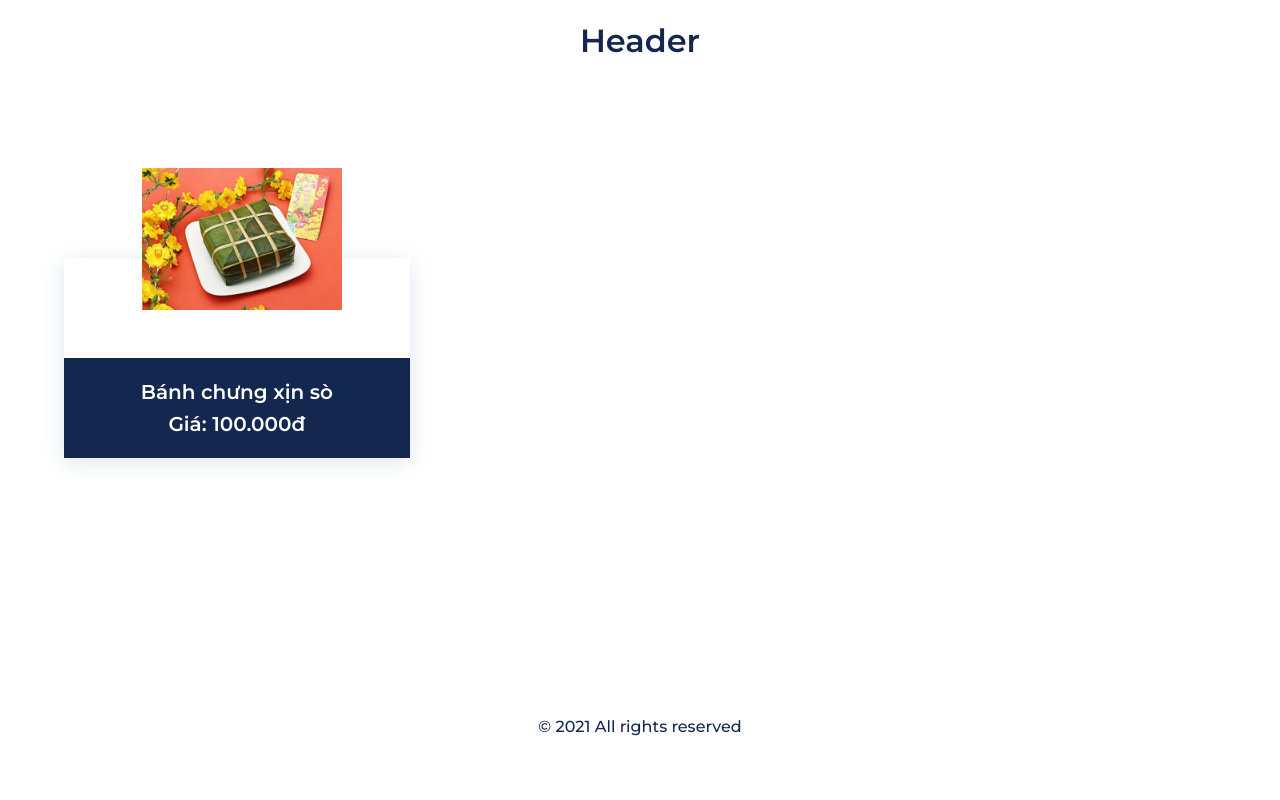
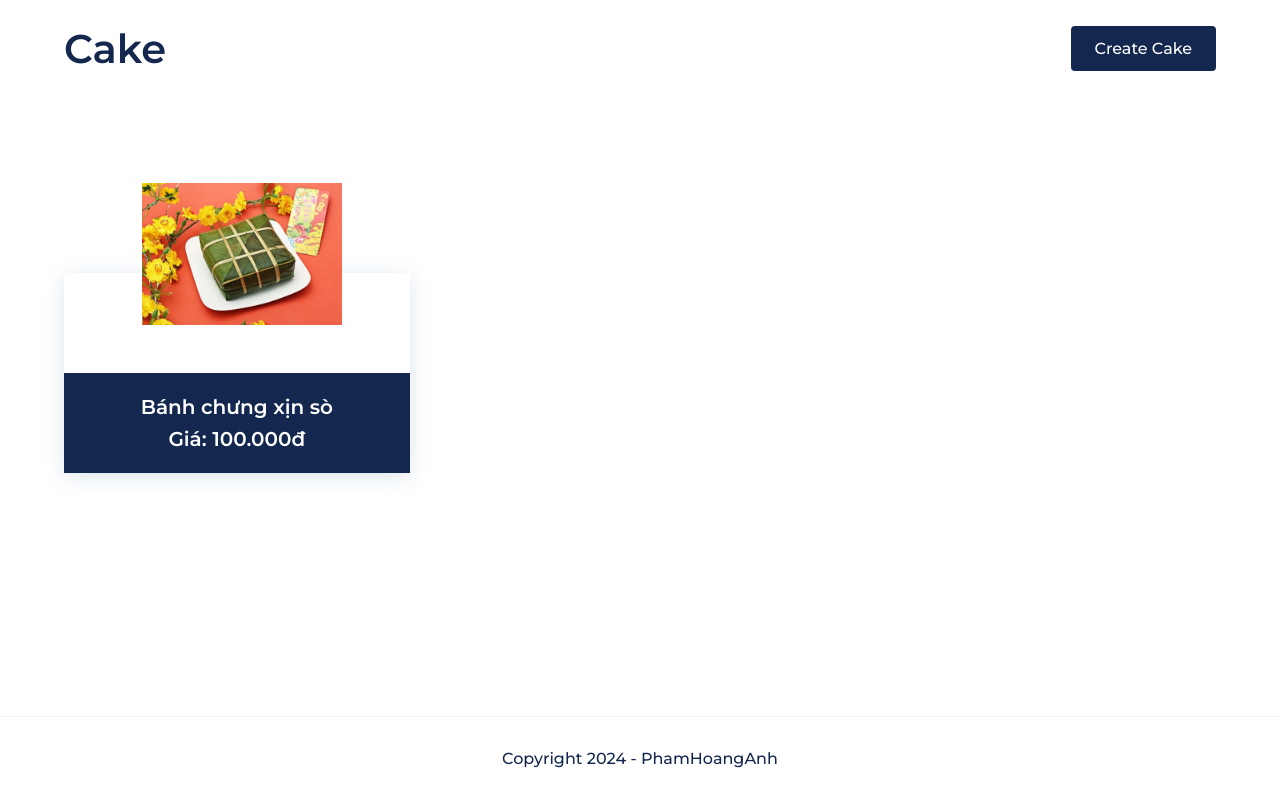
Before and after one commit to hoanganhp-ic/react-cake, a React (Create React App) app: page / in a window 1280 px wide. Built offline with nearby package versions, Linux system fonts and the light colour scheme.

Commit message:
header - footer

```diff
--- a/src/layouts/Footer.tsx
+++ b/src/layouts/Footer.tsx
@@ -1,8 +1,8 @@
 const Footer = () => {
     return (
-        <footer>
-            <p>© 2021 All rights reserved</p>
-        </footer>
+        <div style={{ textAlign: 'center', padding: '2rem 0', borderTop: '1px solid #F1F6F9' }}>
+            Copyright 2024 - PhamHoangAnh
+        </div>
     )
 }
 
--- a/src/layouts/Header.tsx
+++ b/src/layouts/Header.tsx
@@ -1,7 +1,10 @@
 const Header = () => {
   return (
     <header>
-      <h1>Header</h1>
+      <div className="flex-basic-between" style={{ padding: '1.5rem 4rem'}}>
+        <div style={{ fontSize: '40px', fontWeight: 600 }}>Cake</div>
+        <div className="btn-main">Create Cake</div>
+      </div>
     </header>
   );
 }
```
